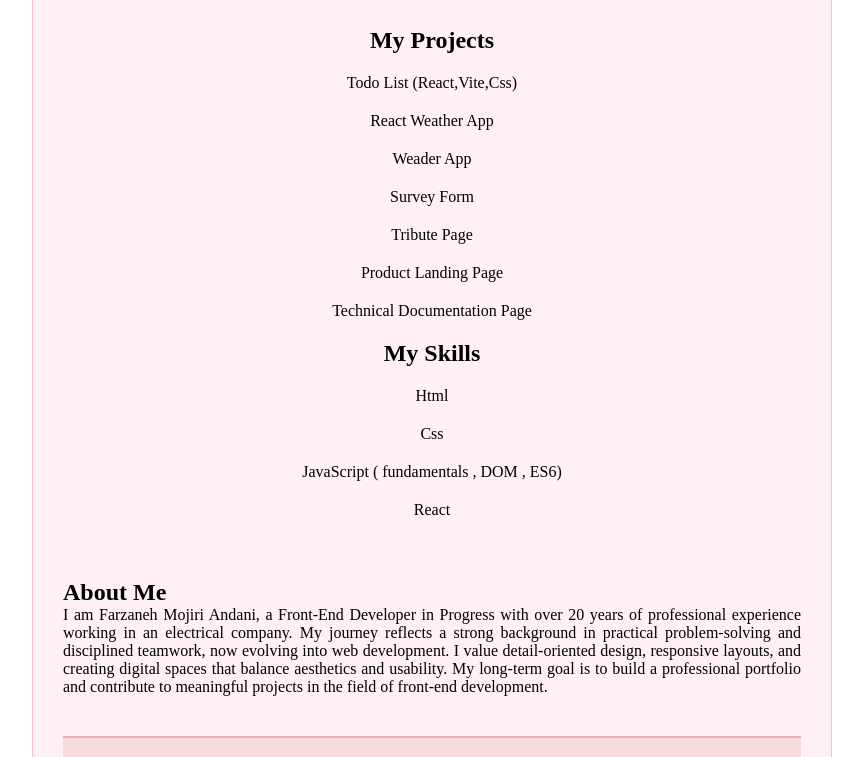
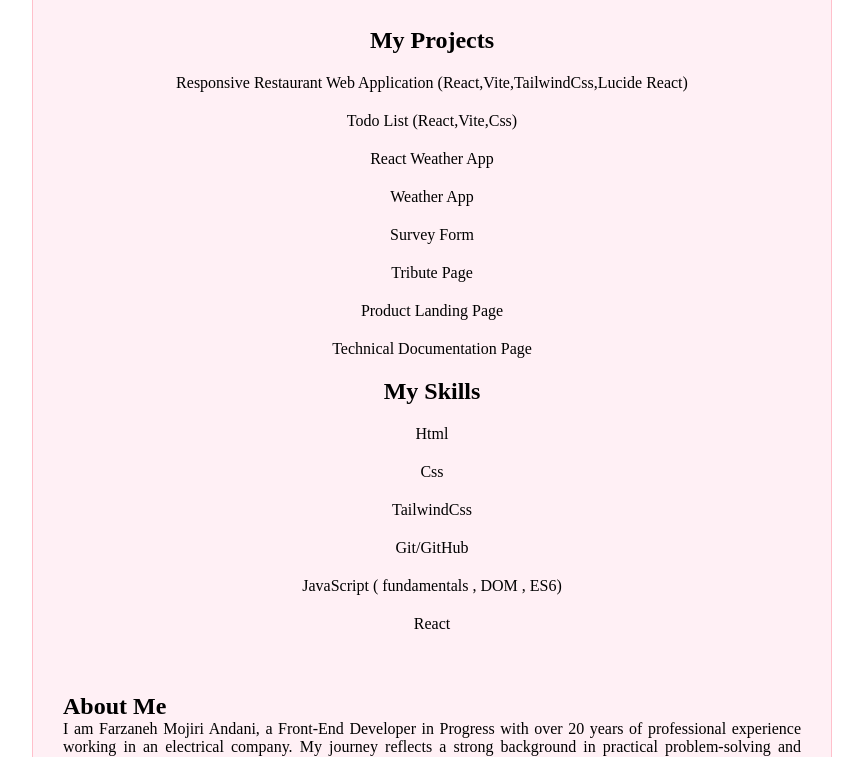
Before and after one commit to farzane58/my-portfolio, a plain HTML site: page index.html in a window 1280 px wide. Shown: the part 646-1403 px from the top of the page, without its empty margins (208-1071 px from the left). Drawn offline with Linux system fonts and the light colour scheme.

Commit message:
update portfolio content

```diff
--- a/index.html
+++ b/index.html
@@ -48,10 +48,12 @@
         <div class="project-tile">
             <h2>My Projects</h2>
 
+            <a href="https://github.com/farzane58/restaurant-app" target="_blank">Responsive Restaurant Web Application (React,Vite,TailwindCss,Lucide React)</a>
+
             <a href="https://github.com/farzane58/react-todo-list.git" target="_blank">Todo List (React,Vite,Css)</a>
             <a href="https://github.com/farzane58/react-weather-app" target="_blank">React Weather App</a>
 
-            <a href=" https://github.com/farzane58/weather-app" target="_blank">Weader App</a>
+            <a href=" https://github.com/farzane58/weather-app" target="_blank">Weather App</a>
 
             <a href="https://github.com/farzane58/form-project.git" target="_blank" >Survey Form</a>
             <a href="https://github.com/farzane58/Tribute-page-project.git" target="_blank" >Tribute Page</a>
@@ -65,6 +67,8 @@
         <h2>My Skills</h2>
         <p>Html</p>
         <p>Css</p>
+        <p>TailwindCss</p>
+        <p>Git/GitHub</p>
         <p>JavaScript ( fundamentals , DOM , ES6)</p>
         <P>React</P>
 
```
